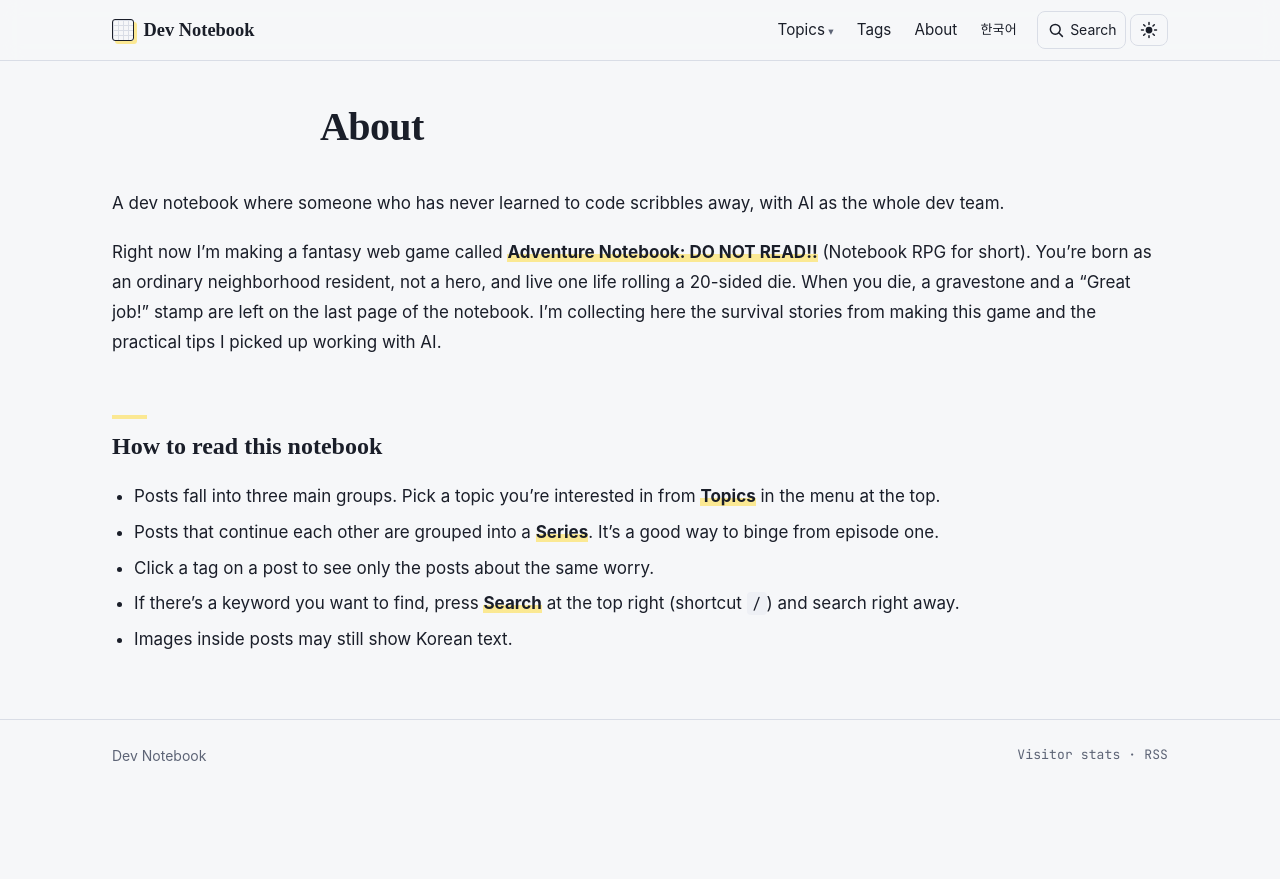
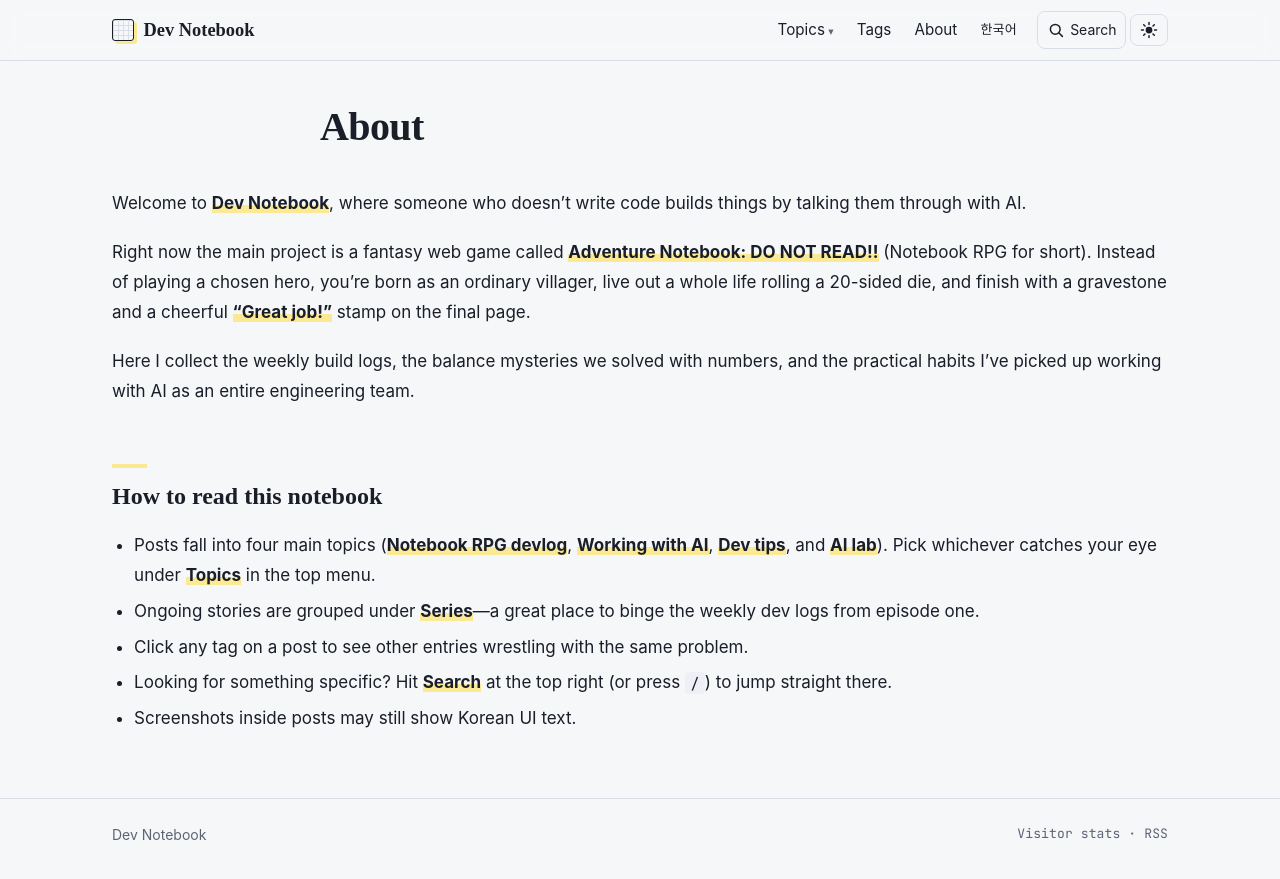
Before and after one commit to wh209302/wh209302.github.io, a Jekyll site: the page built from en/about.md, in a window 1280 px wide. Shown: the top 879 px of the page. Built offline with Jekyll 4.4.1, drawn with Linux system fonts in a browser that asks for light colours; some web fonts are replaced.

Commit message:
글 다듬기(1/10): 소개 페이지 문체 보강 및 분류 수 정정(한·영)

```diff
--- a/en/about.md
+++ b/en/about.md
@@ -5,14 +5,16 @@ title: About
 permalink: /en/about/
 ---
 
-A dev notebook where someone who has never learned to code scribbles away, with AI as the whole dev team.
+Welcome to **Dev Notebook**, where someone who doesn't write code builds things by talking them through with AI.
 
-Right now I'm making a fantasy web game called **Adventure Notebook: DO NOT READ!!** (Notebook RPG for short). You're born as an ordinary neighborhood resident, not a hero, and live one life rolling a 20-sided die. When you die, a gravestone and a "Great job!" stamp are left on the last page of the notebook. I'm collecting here the survival stories from making this game and the practical tips I picked up working with AI.
+Right now the main project is a fantasy web game called **Adventure Notebook: DO NOT READ!!** (Notebook RPG for short). Instead of playing a chosen hero, you're born as an ordinary villager, live out a whole life rolling a 20-sided die, and finish with a gravestone and a cheerful **"Great job!"** stamp on the final page.
+
+Here I collect the weekly build logs, the balance mysteries we solved with numbers, and the practical habits I've picked up working with AI as an entire engineering team.
 
 ## How to read this notebook
 
-- Posts fall into three main groups. Pick a topic you're interested in from **Topics** in the menu at the top.
-- Posts that continue each other are grouped into a **Series**. It's a good way to binge from episode one.
-- Click a tag on a post to see only the posts about the same worry.
-- If there's a keyword you want to find, press **Search** at the top right (shortcut `/`) and search right away.
-- Images inside posts may still show Korean text.
+- Posts fall into four main topics (**Notebook RPG devlog**, **Working with AI**, **Dev tips**, and **AI lab**). Pick whichever catches your eye under **Topics** in the top menu.
+- Ongoing stories are grouped under **Series**—a great place to binge the weekly dev logs from episode one.
+- Click any tag on a post to see other entries wrestling with the same problem.
+- Looking for something specific? Hit **Search** at the top right (or press `/`) to jump straight there.
+- Screenshots inside posts may still show Korean UI text.
```
Also changed, not shown: about.md (+7 -5 lines).
